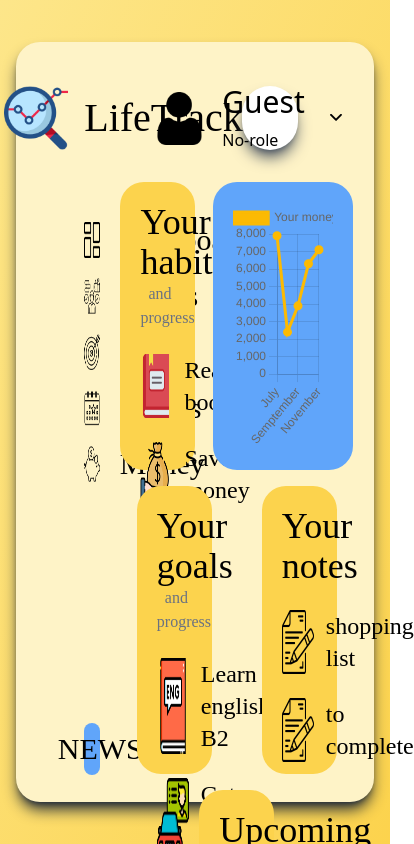
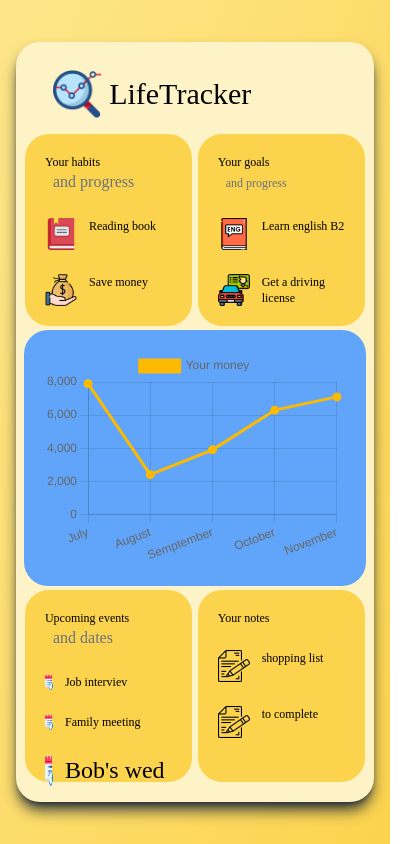
Before and after one commit to kacpergoluchowski/life-tracker, a React (Create React App) app: page / in a window 390 px wide. Shown: the top 844 px of the page, 414 px wide, since content can reach past the window. Built offline with nearby package versions, Linux system fonts and the light colour scheme.

Commit message:
add mobile viev
max 769px

```diff
--- a/src/components/Account.jsx
+++ b/src/components/Account.jsx
@@ -5,7 +5,7 @@ import arrow from '../images/down-arrow-pic.png'
 
 export default function Account() {
     return (
-        <section className="w-1/6 flex items-center justify-end gap-4 mr-20">
+        <section className="w-1/6 flex items-center justify-end gap-4 mr-20 md:hidden">
             <img src = {guestPic} />
             <div className="h-4/5 flex flex-col justify-center gap-y-2">
                 <h1 className="text-3xl"> Guest </h1>
--- a/src/components/Events.jsx
+++ b/src/components/Events.jsx
@@ -4,13 +4,13 @@ import calendarPic from '../images/calendar-pic.png'
 
 export default function EventsCard() {
     return (
-        <section className="bg-amber-300 w-med-1 h-72 rounded-3xl font-Tsukimi p-5">
-            <h1 className="text-4xl"> Upcoming events </h1>
+        <section className="bg-amber-300 w-med-1 h-72 rounded-3xl font-Tsukimi p-5 md:w-med-2 md:h-48">
+            <h1 className="text-4xl md:text-xs"> Upcoming events </h1>
             <span className="text-gray-500 ml-2"> and dates </span>
             <ul className="mt-5">
-                <li className="text-2xl flex gap-3 my-6"> <img src = {calendarPic} className="w-8" /> Job interviev </li>
-                <li className="text-2xl flex gap-3 my-6"> <img src = {calendarPic} className="w-8" /> Family meeting </li>
-                <li className="text-2xl flex gap-3 my-6"> <img src = {calendarPic} className="w-8" /> Bob's wedding </li>
+                <li className="text-2xl flex gap-3 my-6 md:text-xs"> <img src = {calendarPic} className="w-8 md:w-2" /> Job interviev </li>
+                <li className="text-2xl flex gap-3 my-6 md:text-xs"> <img src = {calendarPic} className="w-8 md:w-2" /> Family meeting </li>
+                <li className="text-2xl flex gap-3 my-6 md-text-xs"> <img src = {calendarPic} className="w-8 md:w-2" /> Bob's wed</li>
             </ul>
         </section>
     )
--- a/src/components/GoalsCard.jsx
+++ b/src/components/GoalsCard.jsx
@@ -5,12 +5,12 @@ import drivingLicensePic from '../images/driving-license-pic.png';
 
 export default function GoalsCard() {
     return (
-        <section className="bg-amber-300 w-med-1 h-72 rounded-3xl font-Tsukimi p-5">
-            <h1 className="text-4xl"> Your goals </h1>
-            <span className="text-gray-500 ml-2"> and progress </span>
+        <section className="bg-amber-300 w-med-1 h-72 rounded-3xl font-Tsukimi p-5 md:w-med-2 md:h-48">
+            <h1 className="text-4xl md:text-xs"> Your goals </h1>
+            <span className="text-gray-500 ml-2 md:text-xs"> and progress </span>
             <ul className="mt-5">
-                <li className="text-2xl flex gap-3 my-6"> <img src = {engBookPic} className="w-8" /> Learn english B2 </li>
-                <li className="text-2xl flex gap-3 my-6"> <img src = {drivingLicensePic} className="w-8" /> Get a driving license </li>
+                <li className="text-2xl flex gap-3 my-6 md:text-xs"> <img src = {engBookPic} className="w-8" /> Learn english B2 </li>
+                <li className="text-2xl flex gap-3 my-6 md:text-xs"> <img src = {drivingLicensePic} className="w-8" /> Get a driving license </li>
             </ul>
         </section>
     )
--- a/src/components/HabitsCard.jsx
+++ b/src/components/HabitsCard.jsx
@@ -5,12 +5,12 @@ import salaryPic from '../images/salary-pic.png';
 
 export default function HabitsCard() {
     return (
-        <section className="bg-amber-300 w-med-1 h-72 rounded-3xl font-Tsukimi p-5">
-            <h1 className="text-4xl"> Your habits </h1>
+        <section className="bg-amber-300 w-med-1 h-72 rounded-3xl font-Tsukimi p-5 md:w-med-2 md:h-48">
+            <h1 className="text-4xl md:text-xs"> Your habits </h1>
             <span className="text-gray-500 ml-2"> and progress </span>
             <ul className="mt-5">
-                <li className="text-2xl flex gap-3 my-6"> <img src = {bookPic} className="w-8" /> Reading book </li>
-                <li className="text-2xl flex gap-3 my-6"> <img src = {salaryPic} className="w-8" /> Save money </li>
+                <li className="text-2xl flex gap-3 my-6 md:text-xs"> <img src = {bookPic} className="w-8" /> Reading book </li>
+                <li className="text-2xl flex gap-3 my-6 md:text-xs"> <img src = {salaryPic} className="w-8" /> Save money </li>
             </ul>
         </section>
     )
--- a/src/components/Logo.jsx
+++ b/src/components/Logo.jsx
@@ -1,12 +1,16 @@
 import React from "react";
 import '../index.css';
-import logoPic from '../images/logo-pic.png'
+import logoPic from '../images/logo-pic.png';
+import menuPic from '../images/menu-pic.png';
 
 export default function Logo() {
     return (
-        <section className="flex items-center justify-center text-med-1 w-96 h-32 gap-4 font-Ubuntu">
-            <img src = {logoPic} className="w-16"/>
-            <h1> LifeTracker </h1>
+        <section className="flex justify-between md:w-11/12">
+            <div className="flex items-center justify-center text-med-1 w-96 h-32 gap-4 font-Ubuntu md:text-3xl md:h-16 md:gap-2 md:w-64 md:my-2">
+                <img src = {logoPic} className="w-16 md:w-12"/>
+                <h1> LifeTracker </h1>
+            </div>
+            <img src = {menuPic} className="h-16 desktop:hidden md:hidden" />
         </section>
     )
 }
--- a/src/components/Menu.jsx
+++ b/src/components/Menu.jsx
@@ -9,7 +9,7 @@ import emailPic from '../images/email-pic.png';
 
 export default function Menu() {
     return (
-        <ul className="text-3xl pl-12 box-border my-5 w-1/5 font-Tsukimi flex flex-col justify-between">
+        <ul className="text-3xl pl-12 box-border my-5 w-1/5 font-Tsukimi flex flex-col justify-between md:hidden">
             <div>
                 <li className="flex my-5 gap-5 cursor-pointer"> <img src = {dashboardPic} className="w-9 h-9"/> Dashboard </li>
                 <li className="flex my-5 gap-5 cursor-pointer"> <img src = {habitsPic} className="w-9 h-9"/> Habits </li>
--- a/src/components/Notes.jsx
+++ b/src/components/Notes.jsx
@@ -4,11 +4,11 @@ import notesPic from '../images/copy-writing.png'
 
 export default function NotesCard() {
     return (
-        <section className="bg-amber-300 w-med-1 h-72 rounded-3xl font-Tsukimi p-5">
-            <h1 className="text-4xl"> Your notes </h1>
+        <section className="bg-amber-300 w-med-1 h-72 rounded-3xl font-Tsukimi p-5 md:w-med-2 md:h-48">
+            <h1 className="text-4xl md:text-xs"> Your notes </h1>
             <ul className="mt-5">
-                <li className="text-2xl flex gap-3 my-6"> <img src = {notesPic} className="w-8" /> shopping list </li>
-                <li className="text-2xl flex gap-3 my-6"> <img src = {notesPic} className="w-8" /> to complete </li>
+                <li className="text-2xl flex gap-3 my-6 md:text-xs"> <img src = {notesPic} className="w-8" /> shopping list </li>
+                <li className="text-2xl flex gap-3 my-6 md:text-xs"> <img src = {notesPic} className="w-8" /> to complete </li>
             </ul>
         </section>
     )
--- a/src/components/StatsCard.jsx
+++ b/src/components/StatsCard.jsx
@@ -51,7 +51,7 @@ export default function StatsCard() {
     }, []);
 
     return (
-        <section className="bg-blue-400 h-72 w-3/5 rounded-3xl font-Tsukimi p-5">
+        <section className="bg-blue-400 h-72 w-3/5 rounded-3xl font-Tsukimi p-5 md:w-full md:h-64">
             <canvas ref={chartRef} width="400" height="200" />
         </section>
     )
--- a/src/layouts/Header.jsx
+++ b/src/layouts/Header.jsx
@@ -17,7 +17,7 @@ export default function Header() {
 function SearchBar() {
     return (
         <section className="w-1/2 flex justify-center items-center">
-            <input type = 'text' className="w-11/12 h-1/2 rounded-full text-3xl px-7 shadow-lg shadow-gray-600/100" placeholder="Search"/>
+            <input type = 'text' className="w-11/12 h-1/2 rounded-full text-3xl px-7 shadow-lg shadow-gray-600/100 md:hidden" placeholder="Search"/>
         </section>
     )
 }
--- a/src/layouts/Main.jsx
+++ b/src/layouts/Main.jsx
@@ -1,4 +1,4 @@
-import React from "react";
+import React, { useEffect, useState } from "react";
 import '../index.css';
 import HabitsCard from "../components/HabitsCard";
 import StatsCard from "../components/StatsCard";
@@ -7,6 +7,41 @@ import EventsCard from "../components/Events";
 import NotesCard from "../components/Notes";
 
 export default function Main() {
+    const [windowWidth, setWindowWidth] = useState(window.innerWidth);
+
+    useEffect(() => {
+        const handleResize = () => {
+            setWindowWidth(window.innerWidth);
+        };
+
+        window.addEventListener('resize', handleResize);
+    }, []);
+
+    return (
+        <>
+        { windowWidth > 1525 && (
+            <DesktopViev />
+        )}
+        { windowWidth <= 769 && (
+            <MobileViev />
+        )}
+        </>
+    )
+}
+
+const MobileViev = () => {
+    return (
+        <main className="ml-5 w-4/5 flex justify-around gap-4 flex-wrap md:w-full md:gap-1 md:ml-0">
+            <HabitsCard />
+            <GoalsCard />
+            <StatsCard />
+            <EventsCard />
+            <NotesCard />
+        </main>
+    )
+}
+
+const DesktopViev = () => {
     return (
         <main className="ml-5 w-4/5 flex justify-around gap-4 flex-wrap">
             <HabitsCard />
--- a/src/pages/HomePage.jsx
+++ b/src/pages/HomePage.jsx
@@ -7,7 +7,7 @@ import Main from "../layouts/Main";
 export default function HomePage() {
     console.log(window.innerWidth)
     return (
-        <div className="bg-amber-100 shadow-lg shadow-gray-800/100 w-11/12 h-wrapper-height rounded-3xl px-5 py-3">
+        <div className="bg-amber-100 shadow-lg shadow-gray-800/100 w-11/12 h-wrapper-height rounded-3xl px-5 py-3 md:px-2 md:mt-0">
             <Header />
             <section className="h-5/6 flex">
                 <Menu />
--- a/tailwind.config.js
+++ b/tailwind.config.js
@@ -12,11 +12,29 @@ module.exports = {
         'med-1': '2.5em'
        },
        width: {
-        'med-1': '32%'
+        'med-1': '32%',
+        'med-2': '49%'
        },
        height: {
         'wrapper-height': '90%'
-       }
+       },
+       screens: {
+        'desktop': {'min': '1525px'},
+        // => @media (min-width: 1525px) { ... }
+        '2xl': {'max': '1524px'},
+        // => @media (max-width: 1535px) { ... }
+        'xl': {'max': '1279px'},
+        // => @media (max-width: 1279px) { ... }
+
+        'lg': {'max': '1023px'},
+        // => @media (max-width: 1023px) { ... }
+
+        'md': {'max': '768px'},
+        // => @media (max-width: 767px) { ... }
+
+        'sm': {'max': '639px'},
+        // => @media (max-width: 639px) { ... }
+      }
     },
   },
   plugins: [],
```
Also changed, not shown: src/images/menu-pic.png (added).
